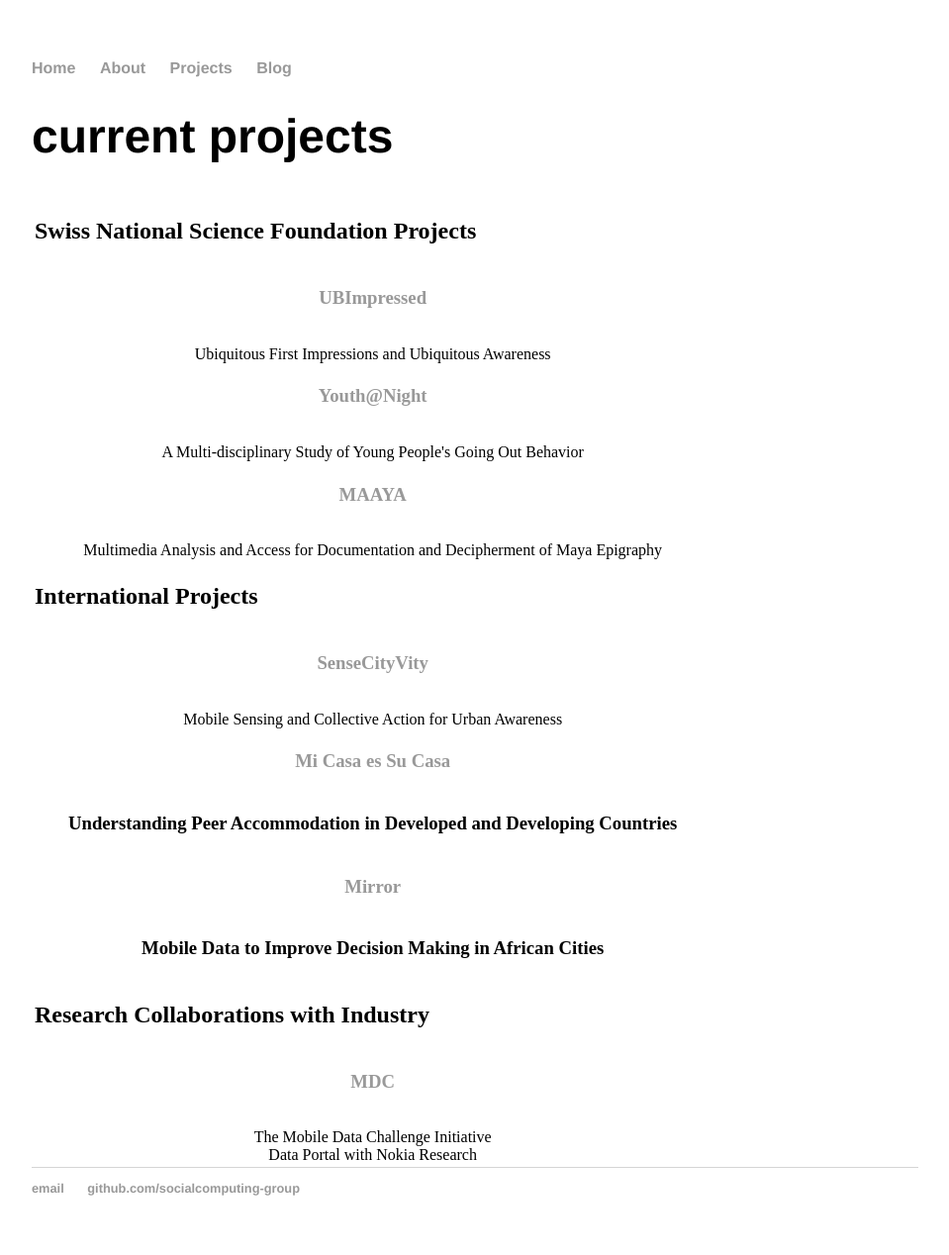
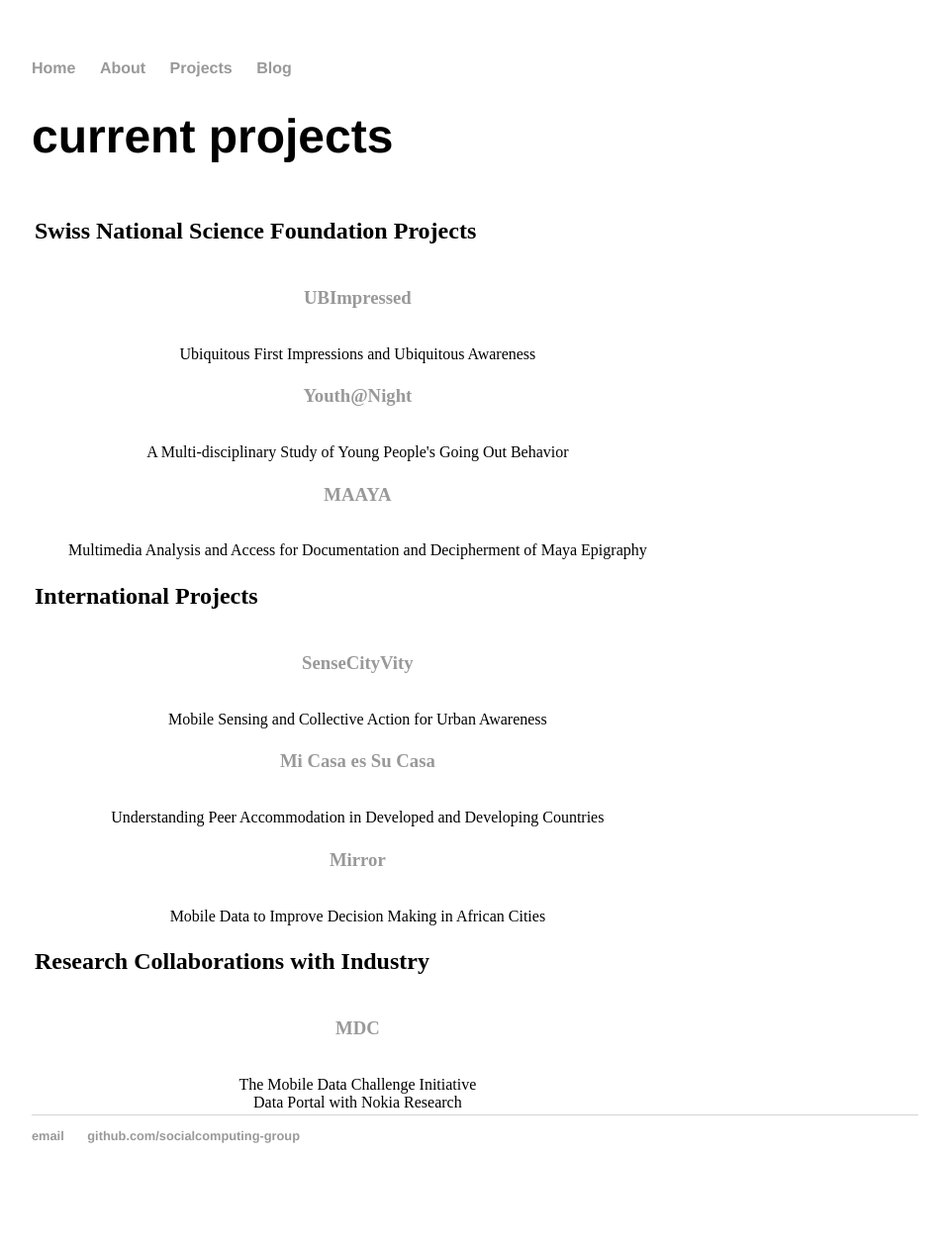
Before and after one commit to socialcomputing-group/socialcomputing-group.github.io, a Jekyll site: the page built from projects/index.html, in a window 1280 px wide. Shown: the whole page at 99% size, without its empty margins (160-1119 px from the left). Built offline with Jekyll 4.4.1, drawn with Linux system fonts in a browser that asks for light colours; after the commit the page ends 1215 px from its top, so only the background shows below that.

```diff
--- a/projects/index.html
+++ b/projects/index.html
@@ -49,14 +49,14 @@ title: Social Computing Research Group
      <tr>
       <td width="30">&nbsp;</td>
       <td>
-      <h3><a href="http://www.idiap.ch/project/mcsc/"> Mi Casa es Su Casa</a><h3><br>
+      <h3><a href="http://www.idiap.ch/project/mcsc/"> Mi Casa es Su Casa</a></h3><br>
 	Understanding Peer Accommodation in Developed and Developing Countries</td>
     </tr>
 
     <tr>
       <td width="30">&nbsp;</td>
       <td>
-      <h3><a href="http://www.idiap.ch/project/mirror/"> Mirror</a><h3><br>
+      <h3><a href="http://www.idiap.ch/project/mirror/"> Mirror</a></h3><br>
 	Mobile Data to Improve Decision Making in African Cities</td>
     </tr>
 
```
